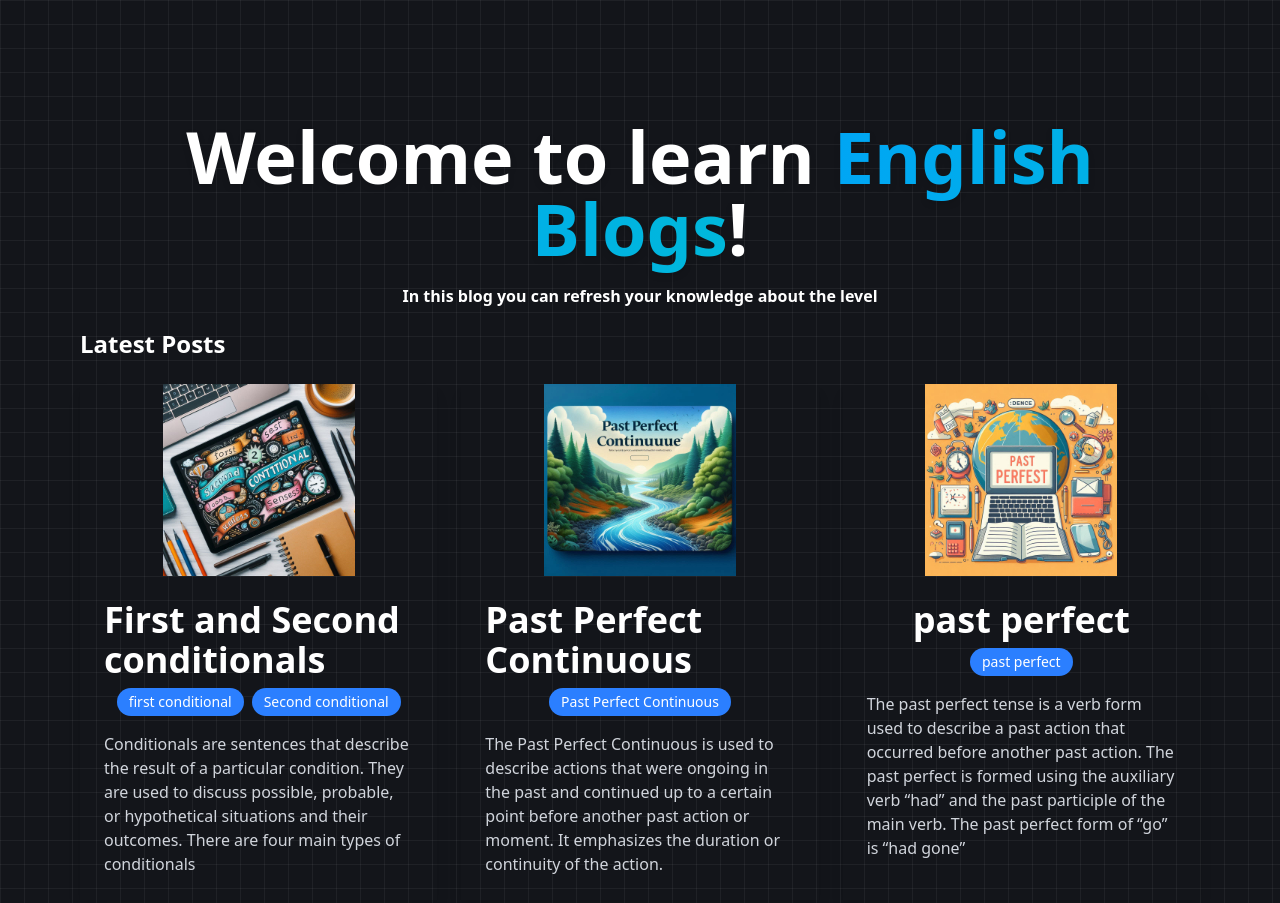
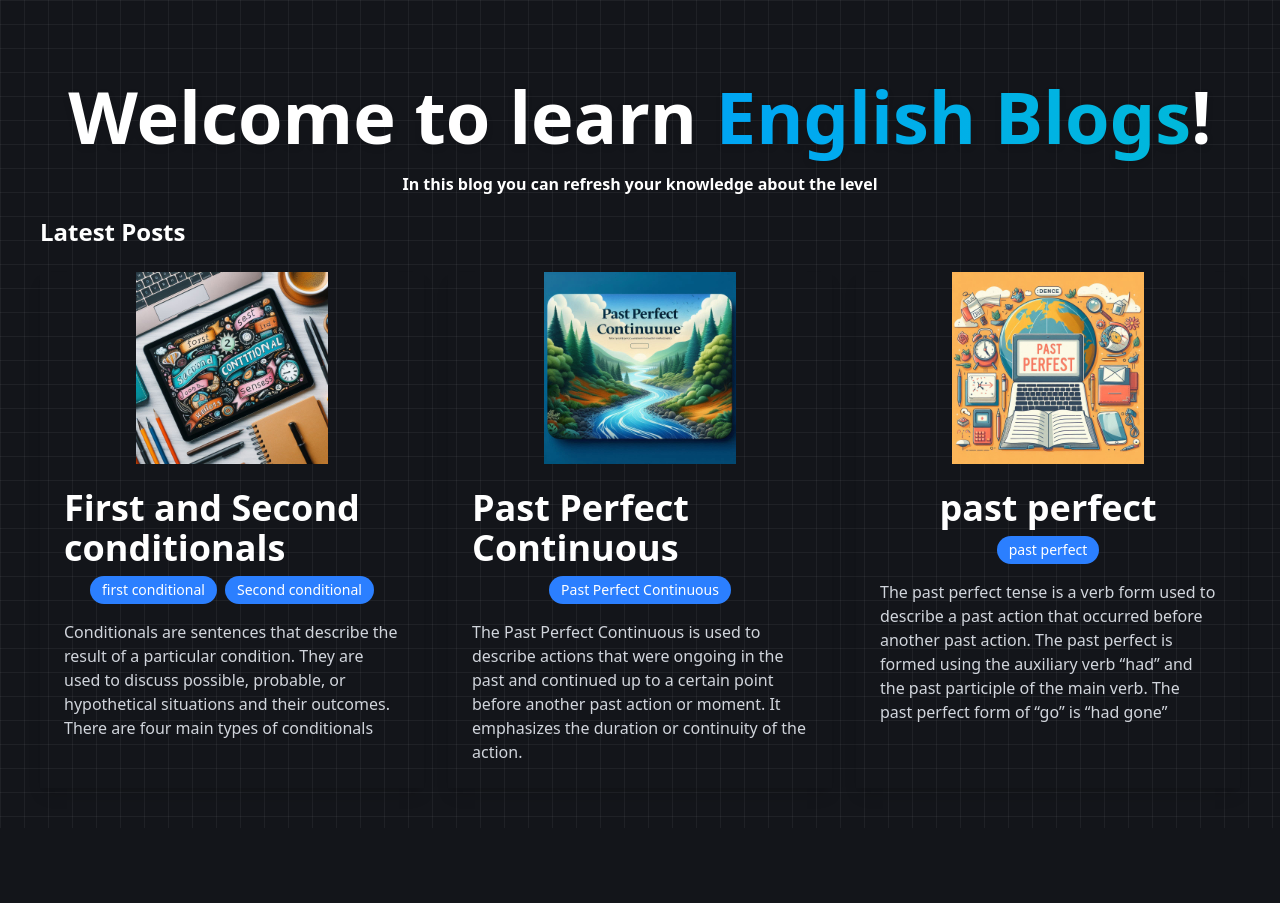
Before and after one commit to elizonRL/english-blog, an Astro site: page / in a window 1280 px wide. Shown: the top 903 px of the page. After the commit the page ends 828 px from the top, so only its background shows below. Built offline with nearby package versions, Linux system fonts and the light colour scheme; Astro itself is replaced by a stand-in of ours.

Commit message:
Reducir el padding del cuerpo en el diseño para mejorar la presentación

```diff
--- a/src/layouts/Layout.astro
+++ b/src/layouts/Layout.astro
@@ -42,7 +42,7 @@ const { title } = Astro.props;
 	}
 
 	body {
-		@apply grid place-content-center p-20;
+		@apply grid place-content-center p-10;
 	}
 
 	body div {
```
